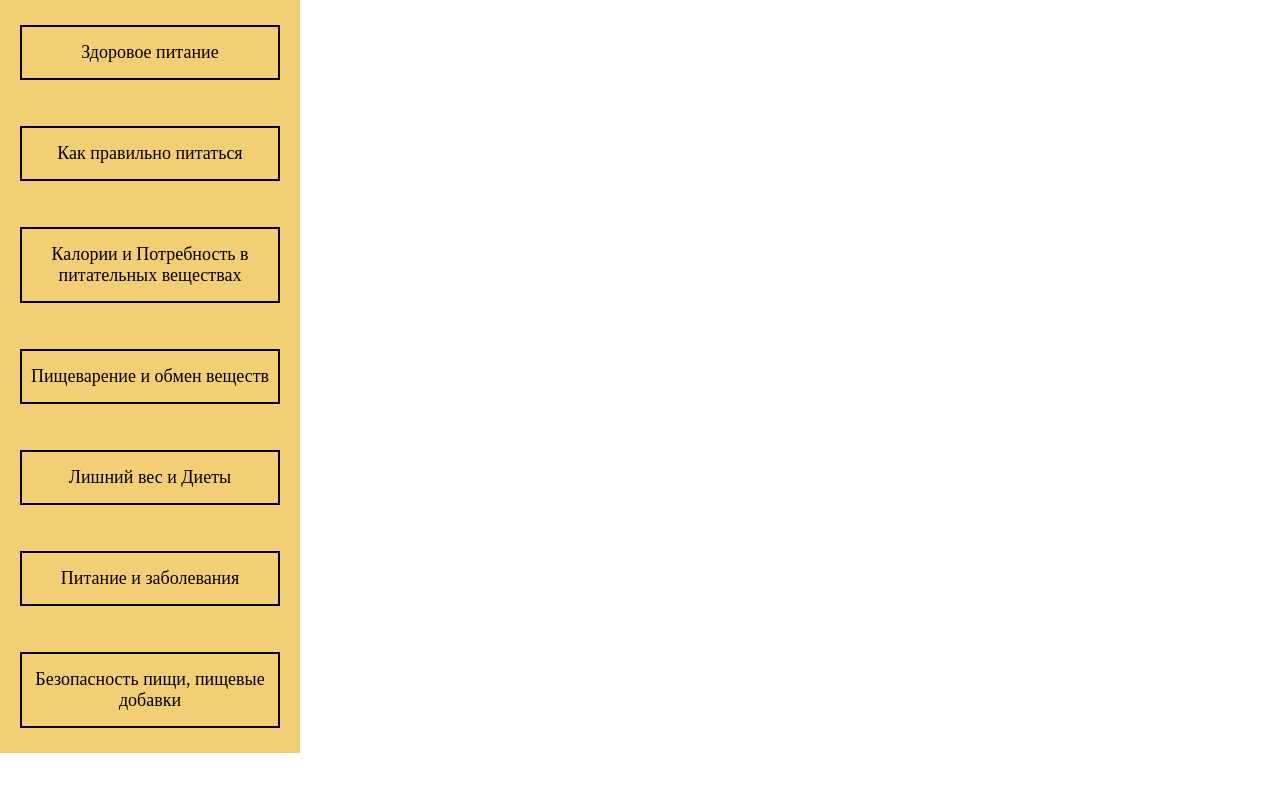
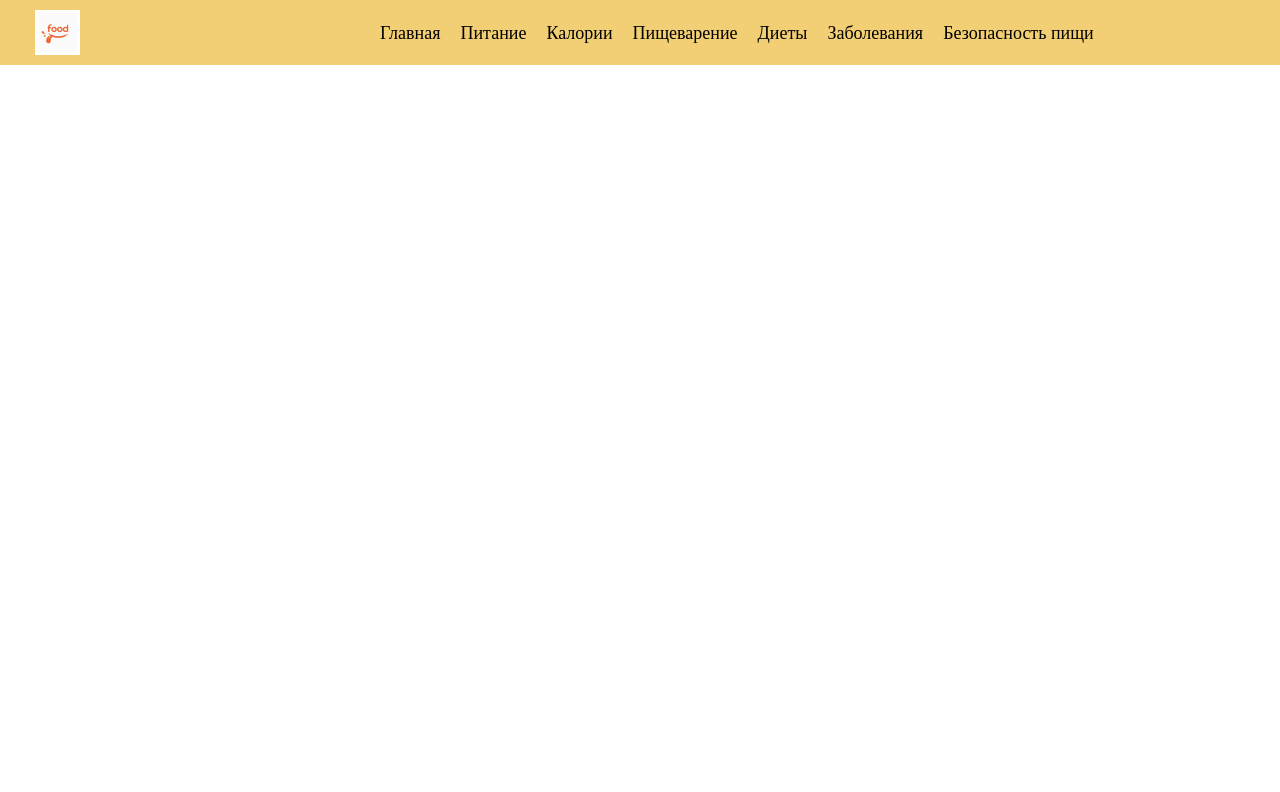
Before and after one commit to FIZITI/healthyEating, a plain HTML site: page index.html in a window 1280 px wide. Shown: the top 792 px of the page. Drawn offline with Linux system fonts and the light colour scheme.

Commit message:
menu, logo.

```diff
--- a/css/style.css
+++ b/css/style.css
@@ -28,37 +28,44 @@ input,button,textarea{font-family:inherit;}
 input::-ms-clear{display: none;}
 button{cursor: pointer;}
 button::-moz-focus-inner {padding:0;border:0;}
-a, a:visited{text-decoration: none;}
+a, a:visited{text-decoration: none; color: inherit}
 a:hover{text-decoration: none;}
 ul li{list-style: none;}
 img{vertical-align: top;}
 
 h1,h2,h3,h4,h5,h6{font-size:inherit;font-weight: 400;}
 
+:root {
+	--main-menu-color: #f2cf74;
+}
+
 .header{
-	height: 3000px;
-}
-.menu{
-	--main-menu-color: #f2cf74;
-	padding-top: 20px;
-	padding-bottom: 20px;
+	display: flex;
+	align-items: center;
 	position: sticky;
-	top: 0em;
-	display: flex;
-	flex-direction: column;
-	justify-content: space-between;
-	max-height: 1440px;
-	height: 753px;
-	width: 300px;
+	top: 0;
+	max-width: 100%;
+	height: 65px;
+	max-height: 100px;
 	background-color: var(--main-menu-color);
 }
+.menu-nav{
+	margin-left: 300px;
+}
+.header ul{
+	display: flex;
+	flex-direction: row;
+}
+.logo{
+	margin-left: 35px;
+}
+.idle-menu:hover{
+	color: #9d5c5c;
+}
 .idle-menu{
+	margin-right: 20px;
 	font-size: 18px;
-	margin: 5px 20px;
-	padding: 15px 1px;
-	border: 2px solid black;
-	background: var(--main-menu-color);
 }
 img{
-	width:  100px;
+	width:  45px;
 }
--- a/index.html
+++ b/index.html
@@ -6,64 +6,37 @@
   <link rel="stylesheet" href="css/style.css">
 </head>
 <body>
-    <div class="wrapper">
   <header class="header">
-            <menu class="menu">
-                <button class="idle-menu">
-                    <h2>Здоровое питание</h2>
-                </button>
-                <button class="idle-menu">
-                    <h2>Как правильно питаться</h2>
-<!--                    <nav>-->
-<!--                        <a>Рекомендации в питании</a>-->
-<!--                        <a>Мифы о питании</a>-->
-<!--                        <a>Правило тарелки</a>-->
-<!--                    </nav>-->
-                </button>
-                <button class="idle-menu">
-                    <h2>Калории и Потребность в питательных веществах</h2>
-<!--                    <nav>-->
-<!--                        <a>Основные питательные вещества</a>-->
-<!--                        <a>Вода</a>-->
-<!--                        <a>Витамины</a>-->
-<!--                        <a>Минеральные вещества</a>-->
-<!--                    </nav>-->
-                </button>
-                <button class="idle-menu">
-                    <h2>Пищеварение и обмен веществ</h2>
-<!--                    <nav>-->
-<!--                        <a>Переваривание пищи</a>-->
-<!--                        <a>Переваривание и всасывание микронутриентов</a>-->
-<!--                    </nav>-->
-                </button>
-                <button class="idle-menu">
-                    <h2>Лишний вес и Диеты</h2>
-<!--                    <nav>-->
-<!--                        <a>Дефицит энергии, диеты</a>-->
-<!--                        <a>Оценка питания</a>-->
-<!--                        <a>Физические нагрузки</a>-->
-<!--                        <a>Опасности потери веса</a>-->
-<!--                    </nav>-->
-                </button>
-                <button class="idle-menu">
-                    <h2>Питание и заболевания</h2>
-<!--                    <nav>-->
-<!--                        <a>Расстройства пищевого поведения</a>-->
-<!--                        <a>Пищевая непереносимость</a>-->
-<!--                    </nav>-->
-                </button>
-                <button class="idle-menu">
-                    <h2>Безопасность пищи, пищевые добавки</h2>
-<!--                    <nav>-->
-<!--                        <a>Болезни распространяющиеся с едой</a>-->
-<!--                        <a>Пищевые добавки</a>-->
-<!--                        <a>Дезинфицирование продуктов дома</a>-->
-<!--                    </nav>-->
-                </button>
-            </menu>
+      <a class="logo" href="#">
+        <img src="img/logo.jpg" alt="логотип">
+      </a>
+      <nav class="menu-nav">
+        <ul>
+          <li class="idle-menu">
+            <a href="#">Главная</a>
+          </li>
+          <li class="idle-menu">
+            <a href="#">Питание</a>
+          </li>
+          <li class="idle-menu">
+            <a href="#">Калории</a>
+          </li>
+          <li class="idle-menu">
+            <a href="#">Пищеварение</a>
+          </li>
+          <li class="idle-menu">
+            <a href="#">Диеты</a>
+          </li>
+          <li class="idle-menu">
+            <a href="#">Заболевания</a>
+          </li>
+          <li class="idle-menu">
+            <a href="#">Безопасность пищи</a>
+          </li>
+        </ul>
+      </nav>
   </header>
   <main class="content"></main>
   <footer class="footer"></footer>
-    </div>
 </body>
 </html>
```
Also changed, not shown: img/logo.jpg (added). Lines whose indentation alone changed are shown as unchanged.
